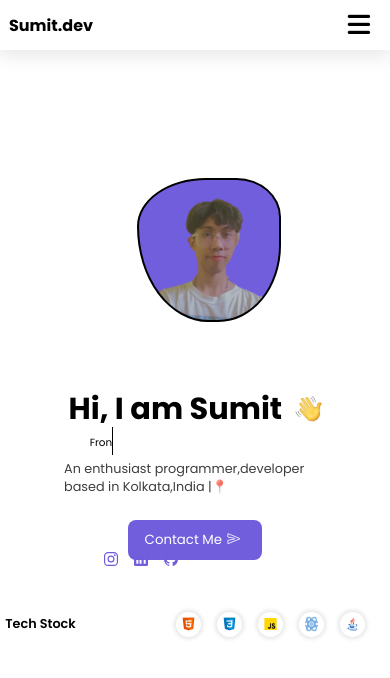
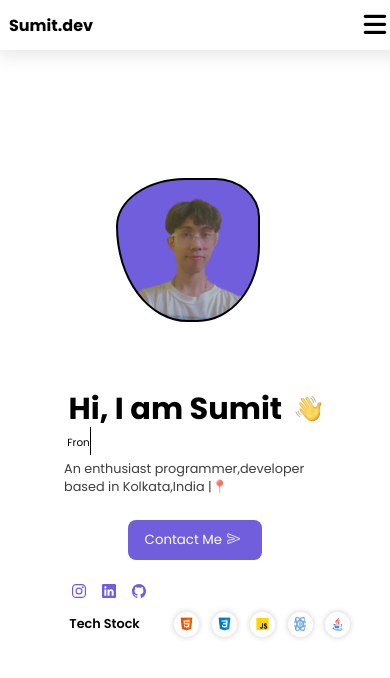
Before and after one commit to SumitMangrati/My-Portfolio-Website, a React (Create React App) app: page /WorkExp in a window 390 px wide. Shown: the top 678 px of the page. Built offline with nearby package versions, Linux system fonts and the light colour scheme; some icons are missing.

Commit message:
updated mobile css

```diff
--- a/src/pages/contacts.js
+++ b/src/pages/contacts.js
@@ -46,17 +46,17 @@ function contacts() {
 
           <div className="contact-form">
             <h3>Contact Me</h3>
-            <form action="" onSubmit={submitHandler}>
-              <input type="text" name="" id="name-box" placeholder="name" />
-              <input type="email" name="" id="email-box" placeholder="email" />
+            <form action="https://formspree.io/f/xknlwzlw" method="POST">
+              <input type="text" name="username" id="name-box" placeholder="name" />
+              <input type="email" name="email" id="email-box" placeholder="email" />
               <textarea
-                name=""
+                name="message"
                 id="message-box"
                 cols="30"
                 rows="10"
                 placeholder="your message"
               ></textarea>
-              <input type="submit" value="Send Message" id="submit-button" />
+              <input type="submit"value="Send Message" id="submit-button" />
             </form>
           </div>
         </div>
--- a/src/styles/Hero.css
+++ b/src/styles/Hero.css
@@ -302,7 +302,7 @@
     .blob-container{
         position: relative;
         bottom: 4rem;
-        left:28%;
+        left:20%;
     }
     .hero-text{
        position: inherit;
@@ -312,10 +312,12 @@
     .hero-text h1{
         font-size: 1.9rem;
        position: inherit;
+       white-space: nowrap;
     }
+
     .test{
        position: relative;
-       right: 3.4rem;
+       right: 4.8rem;
     }
     .des{
         position: inherit;
@@ -326,8 +328,7 @@
     .hero-icons div{
         margin: 5px;
         position: relative;
-        bottom: 2rem;
-        left: 2rem;
+        ;
     }
     .hero-icons ion-icon{
         font-size:1rem
--- a/src/styles/Navbar.css
+++ b/src/styles/Navbar.css
@@ -112,6 +112,7 @@
 @media screen and (max-width:500px) {
     .navbar{
         height: 24px;
+        width: 100%;
 
     }
     .navbar-logo span{
--- a/src/styles/Skills.css
+++ b/src/styles/Skills.css
@@ -75,7 +75,7 @@
     .skillItem{
         width: 25px;
         height: 25px;
-        margin: 0 0.5rem;
+        margin: 0 0.4rem;
     }
 
     .skillItem div {
@@ -86,13 +86,14 @@
       .skills-container h2{
         font-family:Poppins;
         font-size: 0.8rem;
-        position: inherit;
+        position: relative;
         white-space: nowrap;
+        left: 3rem;
     }
     .skillList-wrapper{
         display: flex;
         align-items: center;
         justify-content: center;
-        margin-left: 5rem;
+        margin-left: 4rem;
     }
   }
```
